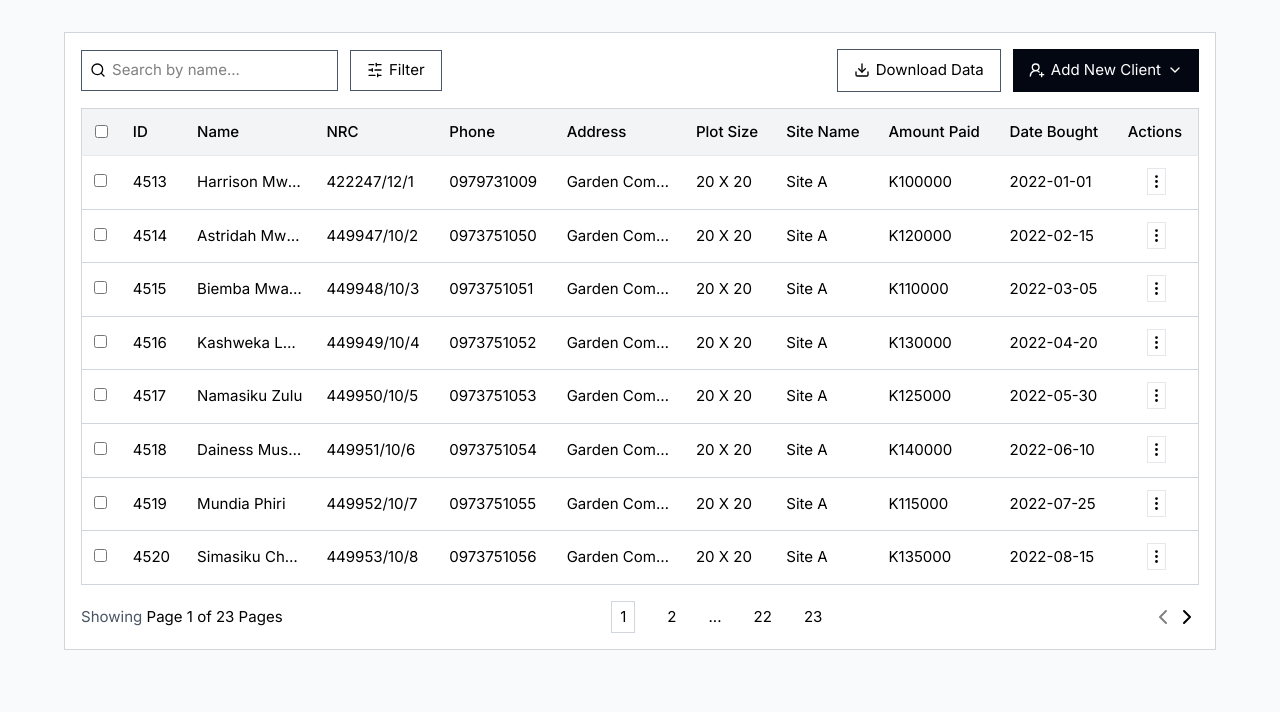
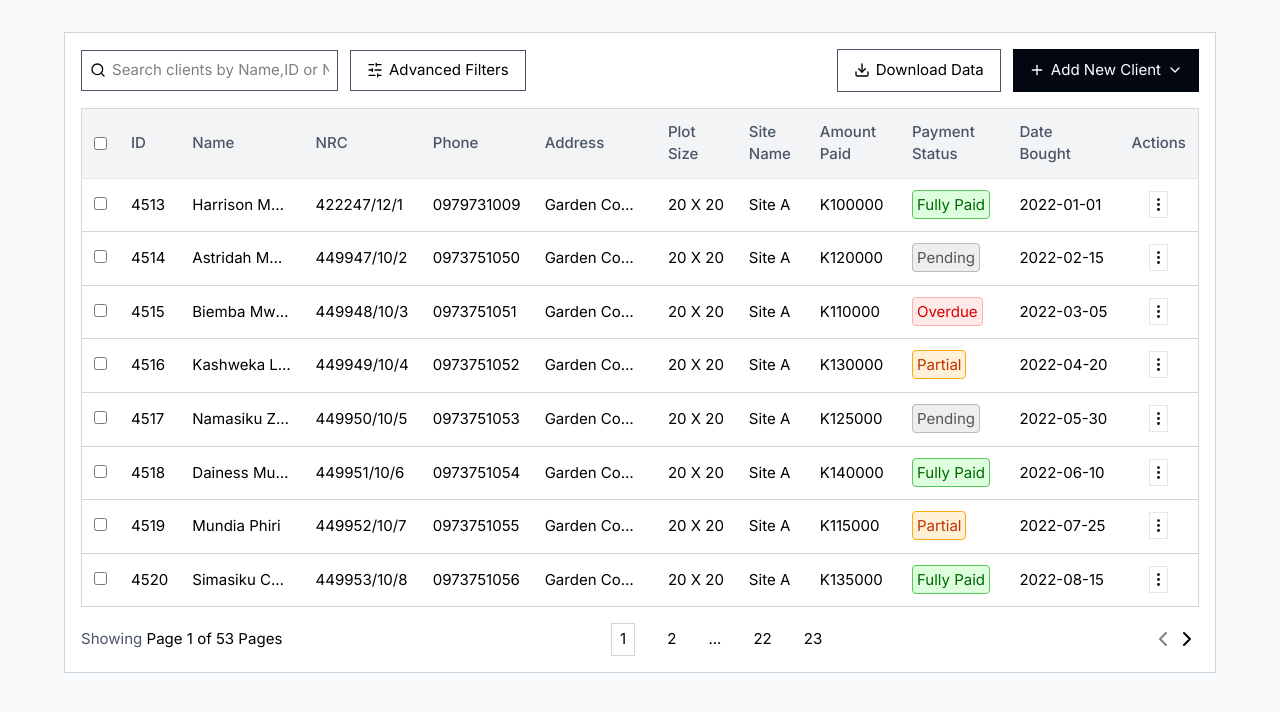
Before and after one commit to mweene/eze-future-dashboard, a React (Vite) app: page / in a window 1280 px wide. Shown: the top 712 px of the page. Built offline with nearby package versions, Linux system fonts and the light colour scheme.

Commit message:
Added a payment status column in the clients table

```diff
--- a/src/App.css
+++ b/src/App.css
@@ -0,0 +1,29 @@
+table {
+    & tbody {
+        & td span {
+            border: 1px solid;
+            padding: 0.25rem;
+            border-radius: 0.25rem;
+        }
+        & .fully.paid {
+            color: #060;
+            border-color: #57c857;
+            background-color: #dfd;
+        }
+        & .partial {
+            color: #c13400;
+            border-color: #ffab10;
+            background-color: #fff1d7;
+        }
+        & .pending {
+            color: #555;
+            border-color: #bbb;
+            background-color: #eee;
+        }
+        & .overdue {
+            color: #d50000;
+            border-color: #ffb2b2;
+            background-color: #ffe9e9;
+        }
+    }
+}
--- a/src/App.jsx
+++ b/src/App.jsx
@@ -1,13 +1,13 @@
 import { useState } from "react";
+import "./App.css";
 import { ChevronLeft, ChevronRight, Search } from "lucide-react";
 import Table from "./components/Table";
 import InputWithLabel from "./components/InputWithLabel";
 import AddNewClient from "./components/AddNewClient";
 import ExportClientData from "./components/ExportClientData";
-import ClientDetailsModal from "./components/ClientDetailsModal";
+import FilterClientData from "./components/FilterClientData";
 
 import { dummydata } from "./dummydata";
-import FilterClientData from "./components/FilterClientData";
 
 export default function App() {
   const [clients, setClients] = useState(dummydata);
@@ -31,7 +31,7 @@ export default function App() {
             <div className="flex gap-1.5 items-center border border-gray-600 p-2">
               <Search size={16} />
               <InputWithLabel
-                phText="Search by name..."
+                phText="Search clients by Name,ID or NRC..."
                 styles="border-transparent outline-none"
                 value={searchTerm}
                 onChange={handleSearch}
@@ -52,7 +52,7 @@ export default function App() {
 
         <section className="flex place-content-between place-items-center">
           <p className="text-gray-600">
-            Showing <span className="text-black">Page 1 of 23 Pages</span>
+            Showing <span className="text-black">Page 1 of 53 Pages</span>
           </p>
           <div className="flex items-center gap-8">
             <p className="border border-gray-300 py-1 px-2">1</p>
--- a/src/components/ActionsModal.jsx
+++ b/src/components/ActionsModal.jsx
@@ -18,7 +18,7 @@ const ActionsModal = ({ onReveal, onEdit, onDelete, client }) => {
       <div className="flex flex-col gap-1.5">
         <EditClientRecord onClick={() => setIsOpen((prev) => !prev)}>
           <UserRound size={16} />
-          Details
+          View Details
           {isOpen && (
             <ClientDetailsModal
               client={client}
@@ -29,11 +29,11 @@ const ActionsModal = ({ onReveal, onEdit, onDelete, client }) => {
         </EditClientRecord>
         <EditClientRecord onClick={onEdit}>
           <UserRoundPen size={16} />
-          Edit
+          Edit Client
         </EditClientRecord>
         <EditClientRecord onClick={() => onDelete(client)}>
           <UserRoundX size={16} />
-          Delete
+          Delete Record
         </EditClientRecord>
       </div>
     </div>
--- a/src/components/AddNewClient.jsx
+++ b/src/components/AddNewClient.jsx
@@ -1,5 +1,5 @@
 import { useState } from "react";
-import { UserRoundPlus, ChevronDown } from "lucide-react";
+import { Plus, ChevronDown } from "lucide-react";
 import AddNewClientModal from "./AddNewClientModal";
 
 const AddNewClient = ({ clients, updateClients }) => {
@@ -46,7 +46,7 @@ const AddNewClient = ({ clients, updateClients }) => {
         className="bg-gray-950 text-white py-2.5 px-4 cursor-pointer flex gap-1.5 items-center"
         onClick={() => setIsOpen((prev) => !prev)}
       >
-        <UserRoundPlus size={16} />
+        <Plus size={16} />
         Add New Client
         <ChevronDown size={16} />
       </button>
--- a/src/components/AddNewClientModal.jsx
+++ b/src/components/AddNewClientModal.jsx
@@ -67,8 +67,8 @@ const AddNewClientModal = ({ onSubmit, onChange, onReveal }) => {
               onChange={onChange}
             />
             <InputWithLabel
-              id="comment"
-              type="textarea"
+              id="payment-status"
+              type="text"
               phText="write a short description"
               maxLength={10}
               onChange={onChange}
--- a/src/components/ClientDetailsModal.jsx
+++ b/src/components/ClientDetailsModal.jsx
@@ -17,16 +17,17 @@ const ClientDetailsModal = ({ isOpen, handleIsOpen, client }) => {
               className="flex gap-x-1 items-center"
               onClick={handleIsOpen}
             >
-              <X size={16} /> Client details
+              Client details
+              <X size={16} />
             </button>
           </section>
 
           <section className="m-4 p-4 border border-gray-200 grid gap-0.5">
             {Object.entries(client).map(([key, value]) => (
-              <p key={key} className="flex gap-4 place-content-between">
-                <span className="capitalize text-gray-600">{key}</span>
-                <span>{value}</span>
-              </p>
+              <div key={key} className="flex gap-4 place-content-between">
+                <p className="capitalize text-gray-600">{key}</p>
+                <p>{value}</p>
+              </div>
             ))}
           </section>
 
--- a/src/components/FilterClientData.jsx
+++ b/src/components/FilterClientData.jsx
@@ -5,7 +5,7 @@ const FilterClientData = ({ data }) => {
     <div className="">
       <button className="px-4 py-2 border border-gray-600 cursor-pointer flex gap-1.5 items-center">
         <SlidersHorizontal size={16} />
-        Filter
+        Advanced Filters
       </button>
       {data}
     </div>
--- a/src/components/Table.jsx
+++ b/src/components/Table.jsx
@@ -8,7 +8,7 @@ const Table = ({ clients, onDelete }) => {
     <div className="grid content-center items-center my-4 bg-white">
       <table className="border-collapse min-w-3/6 text-left border border-gray-300">
         <thead className="border-b border-gray-200 bg-gray-100">
-          <tr className="[&>th]:p-3 [&>th]:font-medium [&>th]:capitalize">
+          <tr className="[&>th]:p-3 [&>th]:font-medium [&>th]:capitalize text-gray-600 ">
             <th>
               <InputWithLabel type="checkbox" />
             </th>
@@ -20,6 +20,7 @@ const Table = ({ clients, onDelete }) => {
             <th>Plot Size</th>
             <th>Site Name</th>
             <th>Amount Paid</th>
+            <th>Payment Status</th>
             <th>Date Bought</th>
             <th>Actions</th>
           </tr>
@@ -56,6 +57,9 @@ const TableRow = ({ client, onDelete }) => {
       <td>{client.plotSize}</td>
       <td>{client.siteName}</td>
       <td>K{client.amountPaid}</td>
+      <td>
+        <span className={client.paymentStatus}>{client.paymentStatus}</span>
+      </td>
       <td>{client.dateBought}</td>
       <td className="text-center">
         <button
--- a/src/dummydata.js
+++ b/src/dummydata.js
@@ -9,6 +9,7 @@ export const dummydata = [
     plotNumber: "3a",
     siteName: "Site A",
     amountPaid: 100000,
+    paymentStatus: "fully paid",
     dateBought: "2022-01-01",
     dateUpdated: "2024-03-22",
   },
@@ -22,6 +23,7 @@ export const dummydata = [
     plotNumber: "3b",
     siteName: "Site A",
     amountPaid: 120000,
+    paymentStatus: "pending",
     dateBought: "2022-02-15",
     dateUpdated: "2024-04-10",
   },
@@ -35,6 +37,7 @@ export const dummydata = [
     plotNumber: "3c",
     siteName: "Site A",
     amountPaid: 110000,
+    paymentStatus: "overdue",
     dateBought: "2022-03-05",
     dateUpdated: "2024-05-01",
   },
@@ -48,6 +51,7 @@ export const dummydata = [
     plotNumber: "3d",
     siteName: "Site A",
     amountPaid: 130000,
+    paymentStatus: "partial",
     dateBought: "2022-04-20",
     dateUpdated: "2024-06-15",
   },
@@ -61,6 +65,7 @@ export const dummydata = [
     plotNumber: "3e",
     siteName: "Site A",
     amountPaid: 125000,
+    paymentStatus: "pending",
     dateBought: "2022-05-30",
     dateUpdated: "2024-07-01",
   },
@@ -74,6 +79,7 @@ export const dummydata = [
     plotNumber: "3f",
     siteName: "Site A",
     amountPaid: 140000,
+    paymentStatus: "fully paid",
     dateBought: "2022-06-10",
     dateUpdated: "2024-07-10",
   },
@@ -87,6 +93,7 @@ export const dummydata = [
     plotNumber: "3g",
     siteName: "Site A",
     amountPaid: 115000,
+    paymentStatus: "partial",
     dateBought: "2022-07-25",
     dateUpdated: "2024-08-05",
   },
@@ -100,6 +107,7 @@ export const dummydata = [
     plotNumber: "3h",
     siteName: "Site A",
     amountPaid: 135000,
+    paymentStatus: "fully paid",
     dateBought: "2022-08-15",
     dateUpdated: "2024-08-20",
   },
```
